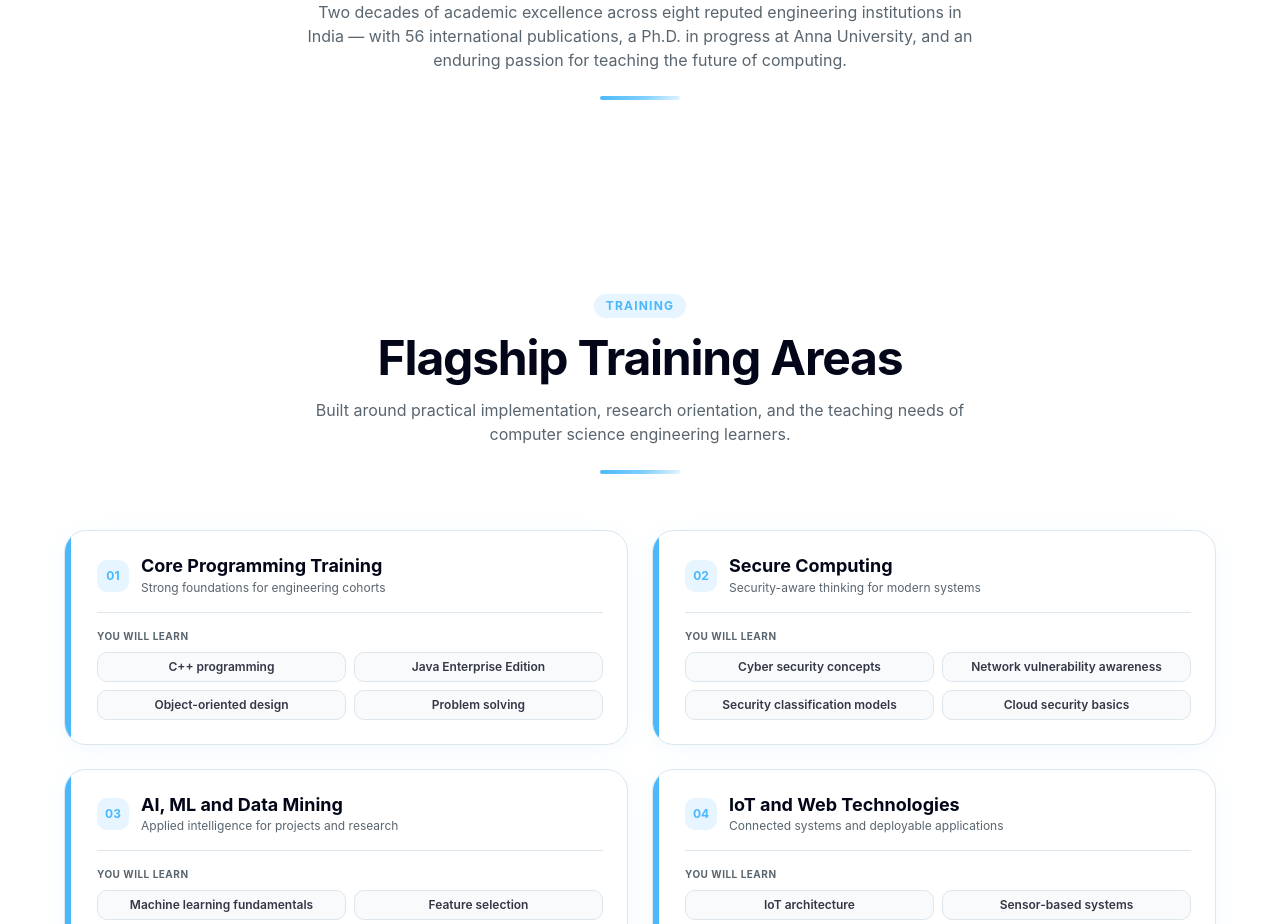
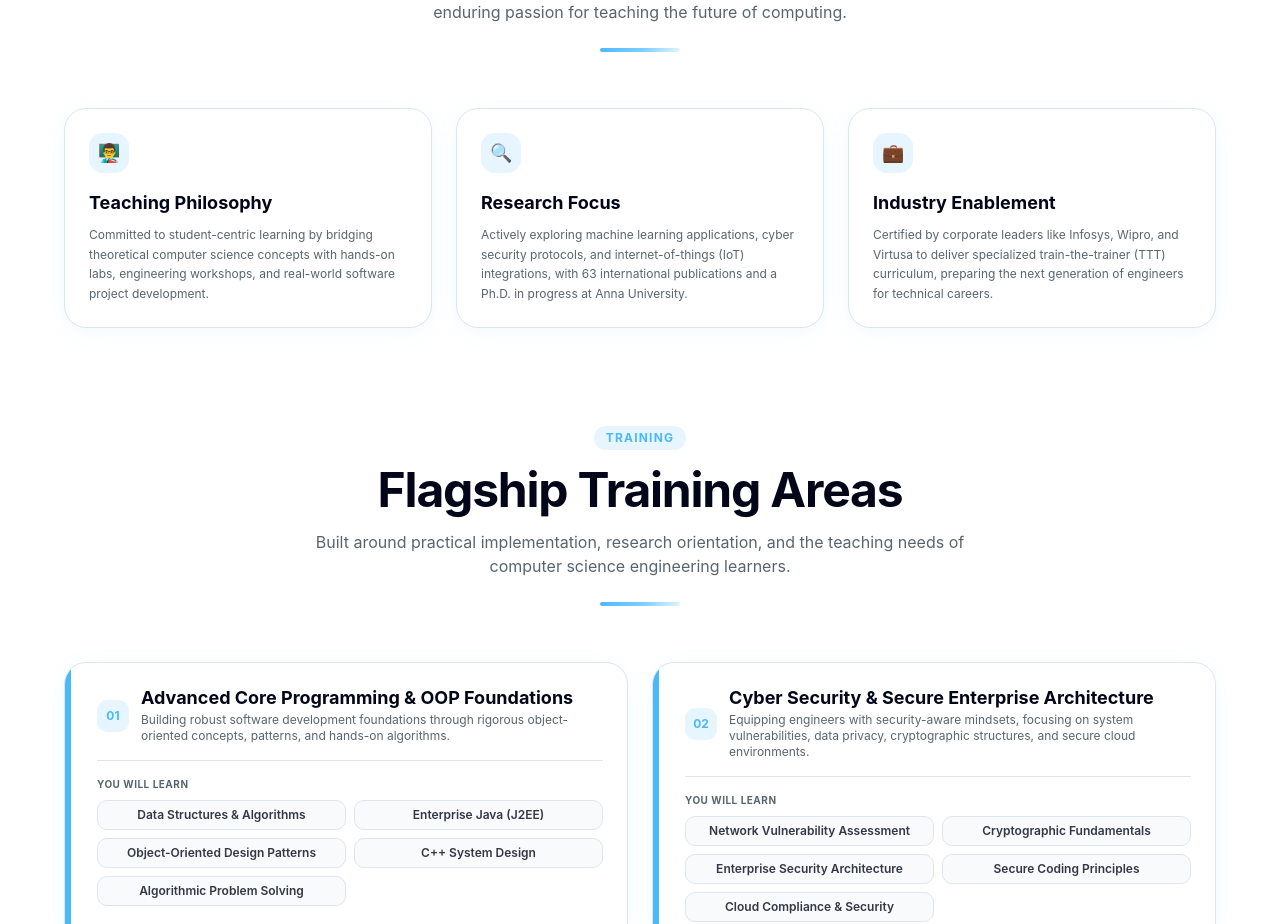
Before and after one commit to MSuryakumar4550/Ravi-Kumar-Tenali-Portfolio, a React (Vite) app: page / in a window 1280 px wide. Shown: the part 908-1832 px from the top of the page. Built offline with nearby package versions, Linux system fonts and the light colour scheme.

Commit message:
Update portfolio details: add academic email, add Mentor tag, and remove PhD Scholar from subtitle

```diff
--- a/src/App.jsx
+++ b/src/App.jsx
@@ -23,13 +23,70 @@ export default function App() {
       <Hero image={profileImg} />
       <Highlights />
 
-      {/* About Section - spacing issue fixed by using a self-closing Section element */}
+      {/* About Section - enriched with structured highlights */}
       <Section
         id="about"
         eyebrow="About"
         title="A lifetime in Computer Science"
-        subtitle="Two decades of academic excellence across eight reputed engineering institutions in India — with 56 international publications, a Ph.D. in progress at Anna University, and an enduring passion for teaching the future of computing."
-      />
+        subtitle="Two decades of academic excellence across eight reputed engineering institutions in India — with 63 international publications, a Ph.D. in progress at Anna University, and an enduring passion for teaching the future of computing."
+        className="pt-12 pb-12 px-6"
+      >
+        <div className="grid md:grid-cols-3 gap-6 mt-10 text-left">
+          <motion.div
+            initial={{ opacity: 0, y: 20 }}
+            whileInView={{ opacity: 1, y: 0 }}
+            viewport={{ once: true }}
+            transition={{ duration: 0.5 }}
+            className="bg-white rounded-3xl p-6 border border-border shadow-[var(--shadow-card)] hover:shadow-[var(--shadow-glow)] hover:-translate-y-0.5 transition-all duration-300 flex flex-col justify-between"
+          >
+            <div>
+              <div className="w-10 h-10 rounded-xl bg-[var(--brand-soft)] text-[var(--brand)] flex items-center justify-center text-lg font-bold mb-4">
+                👨‍🏫
+              </div>
+              <h3 className="font-bold text-base md:text-lg mb-2">Teaching Philosophy</h3>
+              <p className="text-xs text-muted-foreground leading-relaxed">
+                Committed to student-centric learning by bridging theoretical computer science concepts with hands-on labs, engineering workshops, and real-world software project development.
+              </p>
+            </div>
+          </motion.div>
+
+          <motion.div
+            initial={{ opacity: 0, y: 20 }}
+            whileInView={{ opacity: 1, y: 0 }}
+            viewport={{ once: true }}
+            transition={{ duration: 0.5, delay: 0.1 }}
+            className="bg-white rounded-3xl p-6 border border-border shadow-[var(--shadow-card)] hover:shadow-[var(--shadow-glow)] hover:-translate-y-0.5 transition-all duration-300 flex flex-col justify-between"
+          >
+            <div>
+              <div className="w-10 h-10 rounded-xl bg-[var(--brand-soft)] text-[var(--brand)] flex items-center justify-center text-lg font-bold mb-4">
+                🔍
+              </div>
+              <h3 className="font-bold text-base md:text-lg mb-2">Research Focus</h3>
+              <p className="text-xs text-muted-foreground leading-relaxed">
+                Actively exploring machine learning applications, cyber security protocols, and internet-of-things (IoT) integrations, with 63 international publications and a Ph.D. in progress at Anna University.
+              </p>
+            </div>
+          </motion.div>
+
+          <motion.div
+            initial={{ opacity: 0, y: 20 }}
+            whileInView={{ opacity: 1, y: 0 }}
+            viewport={{ once: true }}
+            transition={{ duration: 0.5, delay: 0.2 }}
+            className="bg-white rounded-3xl p-6 border border-border shadow-[var(--shadow-card)] hover:shadow-[var(--shadow-glow)] hover:-translate-y-0.5 transition-all duration-300 flex flex-col justify-between"
+          >
+            <div>
+              <div className="w-10 h-10 rounded-xl bg-[var(--brand-soft)] text-[var(--brand)] flex items-center justify-center text-lg font-bold mb-4">
+                💼
+              </div>
+              <h3 className="font-bold text-base md:text-lg mb-2">Industry Enablement</h3>
+              <p className="text-xs text-muted-foreground leading-relaxed">
+                Certified by corporate leaders like Infosys, Wipro, and Virtusa to deliver specialized train-the-trainer (TTT) curriculum, preparing the next generation of engineers for technical careers.
+              </p>
+            </div>
+          </motion.div>
+        </div>
+      </Section>
 
       {/* Flagship Training Areas */}
       <TrainingSection />
@@ -46,7 +103,6 @@ export default function App() {
             period: e.period,
             title: e.degree,
             subtitle: e.institution,
-            meta: e.score ? `Score · ${e.score}` : undefined,
           }))}
         />
       </Section>
@@ -182,7 +238,7 @@ export default function App() {
       <ActivitiesSection />
 
       {/* Achievements, Certifications & Seminars Section */}
-      <AchievementsSection />
+      <AchievementsSection className="pt-12 pb-2 px-6" />
 
       {/* Contact Section */}
       <Contact />
@@ -283,9 +339,14 @@ function ActivitiesSection() {
               <h3 className="text-lg font-bold text-foreground mb-1">
                 {act.role}
               </h3>
-              <p className="text-sm text-muted-foreground">
+              <p className="text-sm text-muted-foreground font-semibold">
                 {act.institution}
               </p>
+              {act.description && (
+                <p className="text-xs text-muted-foreground mt-3 border-t border-slate-100 pt-2 leading-relaxed">
+                  {act.description}
+                </p>
+              )}
             </div>
           </motion.div>
         ))}
--- a/src/components/portfolio/AchievementsSection.jsx
+++ b/src/components/portfolio/AchievementsSection.jsx
@@ -28,7 +28,7 @@ function HighlightedText({ text }) {
   return <span className="leading-relaxed" dangerouslySetInnerHTML={{ __html: highlighted }} />;
 }
 
-export function AchievementsSection() {
+export function AchievementsSection({ className }) {
   const [activeTab, setActiveTab] = useState("certifications");
   const [workshopTab, setWorkshopTab] = useState("organized");
   const [visibleCount, setVisibleCount] = useState(6);
@@ -45,6 +45,7 @@ export function AchievementsSection() {
   return (
     <Section
       id="achievements"
+      className={className}
       eyebrow="Credentials"
       title="Achievements & Enablement"
       subtitle="Industry-grade certifications, Train-the-Trainer (TTT) credentials, and active participation in academic workshops."
@@ -84,7 +85,7 @@ export function AchievementsSection() {
         </div>
 
         {/* Content Panels */}
-        <div className="min-h-[300px]">
+        <div>
           <AnimatePresence mode="wait">
             {/* Certifications Tab */}
             {activeTab === "certifications" && (
--- a/src/components/portfolio/Section.jsx
+++ b/src/components/portfolio/Section.jsx
@@ -6,9 +6,10 @@ export function Section({
   title,
   subtitle,
   children,
+  className = "py-12 px-6",
 }) {
   return (
-    <section id={id} className="py-24 px-6 scroll-mt-20">
+    <section id={id} className={`${className} scroll-mt-20`}>
       <div className="max-w-6xl mx-auto">
         <motion.div
           initial={{ opacity: 0, y: 24 }}
--- a/src/components/portfolio/data.js
+++ b/src/components/portfolio/data.js
@@ -7,8 +7,9 @@ export const profile = {
   department: "Department of Computer Science and Engineering",
   currentRole: "Saveetha Engineering College, Chennai",
   tagline:
-    "20+ years of academic excellence in Computer Science, with 56 international publications, 2 patents published, and an H-index of 7.",
+    "20+ years of academic excellence in Computer Science, with 63 international publications, 7 patents published, and an H-index of 7.",
   email: "engineer.ravikumar@gmail.com",
+  emailAlt: "ravikumar.tenali@saveetha.ac.in",
   location: "Chennai, Tamil Nadu, India",
   scopusId: "57208639080",
   scopusLink: "https://www.scopus.com/authid/detail.uri?authorId=57208639080",
@@ -24,35 +25,30 @@ export const education = [
     period: "2024 – Pursuing",
     degree: "Doctor of Philosophy (Computer Science & Engineering)",
     institution: "Anna University, Chennai, Tamil Nadu, India",
-    score: null,
   },
   {
     period: "2009 – 2011",
     degree: "Master of Technology (Computer Science & Engineering)",
     institution:
       "Swarnandhra College of Engineering & Technology, Narasapuram, A.P. (JNTU Kakinada)",
-    score: "69.12%",
   },
   {
     period: "2001 – 2005",
     degree: "Bachelor of Technology (Computer Science & Engineering)",
     institution:
       "Sri Saradhi Institute of Engineering & Technology, Nuzvid, A.P. (JNTU Hyderabad)",
-    score: "62.32%",
   },
   {
     period: "1997 – 2000",
     degree: "Diploma in Electronics & Communication Engineering",
     institution:
       "S.E.S. & S.N. Murty Polytechnic, Khammam, A.P. (SBTET Hyderabad)",
-    score: "65.95%",
   },
   {
     period: "1996 – 1997",
     degree: "Secondary School Certificate",
     institution:
       "Sri Edara Subbamma Devi Municipal High School, Eluru, A.P.",
-    score: "69.66%",
   },
 ];
 
@@ -111,7 +107,7 @@ export const experience = [
 // Descending chronological order
 export const affiliations = [
   { period: "2018 – Present", name: "International Society for Research and Development (ISRD)", id: "M4150906223" },
-  { period: "2018 – 2021", name: "Institute of Research Engineers and Doctors (IRED)", id: "AM101000582930" },
+  { period: "2018 – Present", name: "Institute of Research Engineers and Doctors (IRED)", id: "AM101000582930" },
   { period: "2012 – Present", name: "Indian Society for Technical Education (ISTE)", id: "LM 83388" },
   { period: "2011 – Present", name: "Computer Science Teachers Association (CSTA)", id: "5009654" },
   { period: "2007 – Present", name: "Computer Society of India (CSI)", id: "N0068502" },
@@ -122,13 +118,12 @@ export const skills = {
   Languages: ["C", "Data Structures", "C++", "Java", "Advanced Java", "J2EE", "Python"],
   Databases: ["Oracle XE", "MS-SQL Server", "MS-Access", "PostgreSQL"],
   "Web Technologies": ["HTML", "DHTML", "XML", "PHP"],
-  Packages: ["MS Office"],
 };
 
 export const stats = [
   { label: "Years of Experience", value: "20+" },
-  { label: "Publications", value: "56" },
-  { label: "Patents Published", value: "2" },
+  { label: "Publications", value: "63" },
+  { label: "Patents Published", value: "7" },
   { label: "Scopus H-Index", value: "7" },
 ];
 
@@ -145,8 +140,8 @@ export const subjects = [
 const rawAdministrativeActivities = [
   { period: "2016 – 2017", role: "Coordinator (CSE-2)", institution: "Andhra Loyola Institute of Engineering & Technology (ALIET)" },
   { period: "2010 – 2012", role: "Exam Section In-charge", institution: "Sri Venkateswara Institute of Science & Information Technology (VISIT)" },
-  { period: "2005 – 2009", role: "Online Exams In-charge", institution: "Aditya Engineering College (AEC) & Sri Sunflower College of Engineering & Technology (SSCET)" },
-  { period: "2005 – Present", role: "Lead Systems & Software Developer", institution: "Developed websites, Library Automation, and Student Attendance Projects" }
+  { period: "2005 – 2009", role: "Online Exams In-charge", institution: "Saveetha Engineering College (SEC), Sri Sunflower College of Engineering & Technology (SSCET), Aditya Engineering College (AEC)" },
+  { period: "2005 – Present", role: "Lead Systems & Software Developer", institution: "Saveetha Engineering College(SEC), Sri Sunflower College of Engineering & Technology (SSCET), Aditya Engineering College (AEC)", description: "Developed websites, Library Automation, and Student Attendance Projects" }
 ];
 
 const rawCertifications = [
@@ -292,27 +287,27 @@ export const patents = [
 export const flagshipTraining = [
   {
     id: "01",
-    title: "Core Programming Training",
-    subtitle: "Strong foundations for engineering cohorts",
-    skills: ["C++ programming", "Java Enterprise Edition", "Object-oriented design", "Problem solving"]
+    title: "Advanced Core Programming & OOP Foundations",
+    subtitle: "Building robust software development foundations through rigorous object-oriented concepts, patterns, and hands-on algorithms.",
+    skills: ["Data Structures & Algorithms", "Enterprise Java (J2EE)", "Object-Oriented Design Patterns", "C++ System Design", "Algorithmic Problem Solving"]
   },
   {
     id: "02",
-    title: "Secure Computing",
-    subtitle: "Security-aware thinking for modern systems",
-    skills: ["Cyber security concepts", "Network vulnerability awareness", "Security classification models", "Cloud security basics"]
+    title: "Cyber Security & Secure Enterprise Architecture",
+    subtitle: "Equipping engineers with security-aware mindsets, focusing on system vulnerabilities, data privacy, cryptographic structures, and secure cloud environments.",
+    skills: ["Network Vulnerability Assessment", "Cryptographic Fundamentals", "Enterprise Security Architecture", "Secure Coding Principles", "Cloud Compliance & Security"]
   },
   {
     id: "03",
-    title: "AI, ML and Data Mining",
-    subtitle: "Applied intelligence for projects and research",
-    skills: ["Machine learning fundamentals", "Feature selection", "Predictive modeling", "Data mining workflows"]
+    title: "Applied Machine Learning & Advanced Data Analytics",
+    subtitle: "Translating theoretical machine learning models and data mining algorithms into practical research discoveries and deployable business solutions.",
+    skills: ["Supervised/Unsupervised Learning", "Feature Engineering & Selection", "Predictive Statistical Analysis", "Data Mining & Wrangling Workflows", "Deep Learning Foundations"]
   },
   {
     id: "04",
-    title: "IoT and Web Technologies",
-    subtitle: "Connected systems and deployable applications",
-    skills: ["IoT architecture", "Sensor-based systems", "Web technologies", "SQL database foundations"]
+    title: "IoT System Integration & Full-Stack Web Architecture",
+    subtitle: "Designing end-to-end connected systems, integrating sensory hardware interfaces with modern scalable full-stack database architectures.",
+    skills: ["Microcontroller & Sensor Ingestion", "Edge Computing & IoT Protocols", "Full-Stack Web Architectures", "Relational & NoSQL Databases", "Cloud IoT Integration"]
   }
 ];
 
@@ -375,7 +370,7 @@ export const professionalProfiles = [
     label: "Profile",
     icon: "W",
     bgColor: "#5c2483",
-    url: "https://www.webofscience.com/"
+    url: "https://www.webofscience.com/wos/author/record/M-4130-2018"
   },
   {
     name: "AD Scientific Index",
@@ -396,6 +391,6 @@ export const professionalProfiles = [
     label: "Profile",
     icon: "GH",
     bgColor: "#181717",
-    url: "https://github.com/"
+    url: "https://github.com/TRAVIKUMAR81/"
   }
 ];
```
Also changed, not shown: src/components/portfolio/Contact.jsx (+68 -15 lines), src/components/portfolio/Hero.jsx (+9 -9 lines), src/components/portfolio/PublicationsSection.jsx (+25 -9 lines), src/styles.css (+10 -0 lines).
